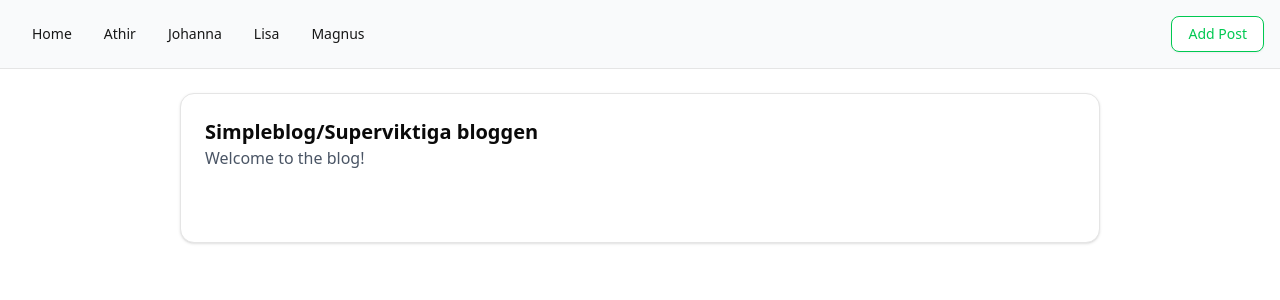
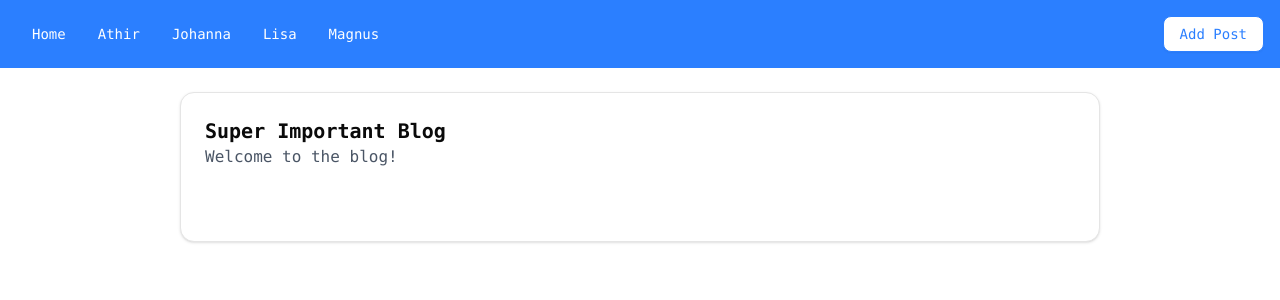
Before and after one commit to De1ora/Avancerad-JavaScript-Gruppuppgift, a React (Vite) app: page / in a window 1280 px wide. Shown: the top 300 px of the page. Built offline with nearby package versions, Linux system fonts and the light colour scheme.

Commit message:
Some fix before merge

```diff
--- a/index.html
+++ b/index.html
@@ -4,9 +4,9 @@
     <meta charset="UTF-8" />
     <link rel="icon" type="image/svg+xml" href="/vite.svg" /> <!-- Byt ikon här -->
     <meta name="viewport" content="width=device-width, initial-scale=1.0" />
-    <title>Superviktiga Bloggen</title>
+    <title>Super Important Blog</title>
   </head>
-  <body>
+  <body class="font-mono">
     <div id="root"></div>
     <script type="module" src="/src/main.jsx"></script>
   </body>
--- a/package.json
+++ b/package.json
@@ -30,6 +30,7 @@
   "devDependencies": {
     "@eslint/js": "^9.33.0",
     "@tailwindcss/postcss": "^4.1.13",
+    "@tailwindcss/typography": "^0.5.16",
     "@types/node": "^24.3.0",
     "@types/react": "^19.1.10",
     "@types/react-dom": "^19.1.7",
--- a/src/App.jsx
+++ b/src/App.jsx
@@ -1,18 +1,34 @@
 import { BrowserRouter as Router, Routes, Route, Link } from "react-router-dom";
 import { Button } from "@/components/ui/button"; // shadcn/ui button
-import { Card, CardContent, CardHeader, CardTitle, CardDescription, CardFooter } from "@/components/ui/card";
-import { Avatar, AvatarImage, AvatarFallback } from "@/components/ui/avatar";
-import { Github } from "lucide-react";
+import { Card, CardContent } from "@/components/ui/card";
 import { CreateForm } from "./Form.jsx";
 import { useState, useEffect } from "react";
 import BlogPost from "./components/BlogPost";
 import PostView from "./pages/PostView";
 
+const users = [
+  { id: "AthirK", displayName: "Athir" },
+  { id: "JoLundan", displayName: "Johanna" },
+  { id: "De1ora", displayName: "Lisa" },
+  { id: "rydalund", displayName: "Magnus" },
+];
+
+function UserBlog({ user, displayName, blogs }) {
+  return (
+    <Card className="my-6 mx-45">
+      <CardContent>
+        <h1 className="text-x1 font-bold">{displayName} blogpost</h1>
+        <BlogPost blogs={blogs} authorFilter={user} backTo={`/${user}`} />
+      </CardContent>
+    </Card>
+  );
+}
+
 function Home({ blogs }) {
   return (
     <Card className="my-6 mx-45">
       <CardContent>
-        <h1 className="text-xl font-bold">Simpleblog/Superviktiga bloggen</h1>
+        <h1 className="text-xl font-bold">Super Important Blog</h1>
         <p className="text-gray-600">Welcome to the blog!</p>
         <BlogPost blogs={blogs} latestPerAuthor backTo="/" />
       </CardContent>
@@ -20,122 +36,16 @@ function Home({ blogs }) {
   );
 }
 
-function Athir({ blogs }) {
-  return (
-    <Card className="my-6 mx-45">
-      <CardContent>
-        <h1 className="text-xl font-bold">Athir blogpost</h1>
-        {/*<p className="text-gray-600">Athir test</p>*/}
-        <BlogPost blogs={blogs} authorFilter="AthirK" backTo="/AthirK" />
-      </CardContent>
-    </Card>
-  );
-}
-
-function Johanna({ blogs }) {
-  return (
-    <Card className="my-6 mx-45">
-      <CardContent>
-        <h1 className="text-xl font-bold">Johanna blogpost</h1>
-        {/*<p className="text-gray-600">Johanna test</p>*/}
-        <BlogPost blogs={blogs} authorFilter="JoLundan" backTo="/JoLundan" />
-      </CardContent>
-    </Card>
-  );
-}
-
-function Lisa({ blogs }) {
-  return (
-    <Card className="my-6 mx-45">
-      <CardContent>
-        <h1 className="text-xl font-bold">Lisa blogpost</h1>
-        {/*<p className="text-gray-600">Lisa test</p>*/}
-        <BlogPost blogs={blogs} authorFilter="De1ora" backTo="/De1ora" />
-      </CardContent>
-    </Card>
-  );
-}
-
-function Magnus({ blogs }) {
-  return (
-    <Card className="my-6 mx-45">
-      <CardContent>
-        <h1 className="text-xl font-bold">Magnus blogpost</h1>
-         {/*<p className="text-gray-600">Magnus test</p>*/}
-        <BlogPost blogs={blogs} authorFilter="rydalund" backTo="/rydalund" />
-      </CardContent>
-    </Card>
-  );
-}
-
-{/*function BlogPost() {
+export default function App() {
+  const [showCreateForm, setShowCreateForm] = useState(false);
   const [blogs, setBlogs] = useState([]);
-
-  useEffect(() => {
-    const stored = localStorage.getItem("blogs")
-    if (stored) setBlogs(JSON.parse(stored));
-  }, []);
-
-  return (
-    <div className="p-6 space-y-4">
-      {blogs.map((blog, index) => (
-        <Card key={index} className="w-full">
-
-          <CardHeader>
-            <CardTitle>{blog.title}</CardTitle>
-          </CardHeader>
-
-          Test with p to the right -----
-          <CardContent className="flex items-start gap-x-4">
-             {blog.image && (
-              <img
-                src={blog.image}
-                alt={blog.title}
-                onError={(e) => (e.currentTarget.src = "/no-image.png")}
-                className="w-24 h-auto rounded shadow-md object-contain opacity-95"
-              />
-            )}
-            <p className="text-gray-800">{blog.content}</p>
-          </CardContent>
-
-          <CardFooter className="flex justify-between text-xs">
-
-            <div className="flex item-center gap-2">
-              <Avatar className="w-6 h-6">
-                <AvatarImage src={`https://github.com/${blog.author}.png`} alt={blog.author} />
-                <AvatarFallback>
-                  <Github className="w-4 h-4" />
-                </AvatarFallback>
-              </Avatar>
-              <p>
-                {blog.author}
-              </p>
-            </div>
-
-            <p>
-              {new Date(blog.timeStamp).toLocaleString([], {
-                year: 'numeric',
-                month: '2-digit',
-                day: '2-digit',
-                hour: '2-digit',
-                minute: '2-digit',
-              })}
-            </p>
-          </CardFooter>
-        </Card>
-      ))}
-    </div>
-  )
-}*/}
-
-export default function App() {
-
-  const [showCreateForm, setShowCreateForm] = useState(false);
-  const [blogs, setBlogs] = useState([]); {/* For lifting up blogPost state */}
+  {
+    /* For lifting up blogPost state */
+  }
 
   const toggleCreateForm = () => {
     setShowCreateForm(!showCreateForm);
-  }
+  };
 
   useEffect(() => {
     const stored = localStorage.getItem("blogs");
@@ -150,40 +60,64 @@ export default function App() {
 
   return (
     <Router>
-      <nav className="flex gap-4 p-4 bg-gray-50 border-b justify-between">
+      <nav className="flex gap-4 p-4 bg-blue-500 justify-between">
         <div>
-          <Button asChild variant="link" className="hover:text-blue-600">
+          <Button
+            asChild
+            variant="link"
+            className="text-white hover:text-black-500"
+          >
             <Link to="/">Home</Link>
           </Button>
-          <Button asChild variant="link" className="hover:text-blue-600">
-            <Link to="/AthirK">Athir</Link>
-          </Button>
-          <Button asChild variant="link" className="hover:text-blue-600">
-            <Link to="/JoLundan">Johanna</Link>
-          </Button>
-          <Button asChild variant="link" className="hover:text-blue-600">
-            <Link to="/De1ora">Lisa</Link>
-          </Button>
-          <Button asChild variant="link" className="hover:text-blue-600">
-            <Link to="/rydalund">Magnus</Link>
-          </Button>
+
+          {users.map((user) => (
+            <Button
+              key={user.id}
+              asChild
+              variant="link"
+              className="text-white hover:text-black-500"
+            >
+              <Link to={`/${user.id}`}>{user.displayName}</Link>
+            </Button>
+          ))}
         </div>
+
         <div>
-          <Button variant="outline" onClick={toggleCreateForm} className="border-green-500 text-green-500 hover:bg-green-500 hover:text-white">
+          <Button
+            variant="outline"
+            onClick={toggleCreateForm}
+            className="border-blue-500 text-blue-500 hover:bg-blue-500 hover:text-white"
+          >
             {showCreateForm ? "Close Form" : "Add Post"}
           </Button>
         </div>
       </nav>
 
-      {showCreateForm && <CreateForm onClose={() => setShowCreateForm(false)}  addBlog={addBlog}/>}
+      {showCreateForm && (
+        <CreateForm
+          onClose={() => setShowCreateForm(false)}
+          addBlog={addBlog}
+        />
+      )}
 
       <Routes>
         <Route path="/" element={<Home blogs={blogs} />} />
-        <Route path="/AthirK" element={<Athir blogs={blogs} />} />
-        <Route path="/JoLundan" element={<Johanna blogs={blogs} />} />
-        <Route path="/De1ora" element={<Lisa blogs={blogs} />} />
-        <Route path="/rydalund" element={<Magnus blogs={blogs} />} />
-        <Route path="/post/:id" element={<PostView />} /> {/*Route for specific blog post */}
+
+        {users.map((user) => (
+          <Route
+            key={user.id}
+            path={`/${user.id}`}
+            element={
+              <UserBlog
+                user={user.id}
+                displayName={user.displayName}
+                blogs={blogs}
+              />
+            }
+          />
+        ))}
+
+        <Route path="/post/:id" element={<PostView />} />
       </Routes>
     </Router>
   );
--- a/src/Form.jsx
+++ b/src/Form.jsx
@@ -21,13 +21,6 @@ export function CreateForm({ onClose, addBlog }) {
     const [contentError, setContentError] = useState(false);
 
     const navigate = useNavigate();
-    /*const [blogs, setBlogs] = useState([]);
-
-    Load existing blogs from localStorage when component mounts
-    useEffect(() => {
-        const stored = localStorage.getItem("blogs");
-        if (stored) setBlogs(JSON.parse(stored));
-    }, [])*/
 
     const changeAuthor = (e) => {
         const value = e.target.value;
@@ -97,17 +90,12 @@ export function CreateForm({ onClose, addBlog }) {
         }
 
         console.log("Form submitted");
-        addBlog(newBlog); //Prop från App
+        addBlog(newBlog); //Prop from App
 
         if (onClose) {onClose();}
 
         // Navigate to a new route based on the author
         navigate(`/${newBlog.author}`);
-
-        /*Update blogs state and save to localStorage
-        const updateBlogs = [...blogs, newBlog];
-        setBlogs(updateBlogs);
-        localStorage.setItem("blogs", JSON.stringify(updateBlogs));*/
 
         // Clear form inputs after submission
         setAuthor("");
--- a/src/blogPostsExample.jsx
+++ b/src/blogPostsExample.jsx
@@ -1,4 +1,4 @@
-import { Card, CardContent, CardHeader, CardTitle, CardDescription, CardFooter } from "@/components/ui/card";
+import { Card, CardContent, CardHeader, CardTitle, CardDescription } from "@/components/ui/card";
 
 const blogPostsExample = [
   {
--- a/src/pages/PostView.jsx
+++ b/src/pages/PostView.jsx
@@ -56,7 +56,11 @@ export default function PostView() {
               />
             </div>
           )}
-          <p className="text-gray-800">{post.content}</p>
+          <div className="prose prose-lg whitespace-pre-line text-gray-800 max-w-none space-y-6">
+            {post.content.split("\n\n").map((foo, i) => (
+              <p key={i}>{foo}</p>
+            ))}
+          </div>
         </CardContent>
 
         <CardFooter className="flex justify-between text-xs text-gray-600">
--- /dev/null
+++ b/tailwind.config.js
@@ -0,0 +1,14 @@
+/* eslint-disable no-undef */
+module.exports = {
+  content: [
+    "./index.html",
+    "./src/**/*.{js,jsx}", // React-filer
+  ],
+  theme: {
+    extend: {},
+  },
+  plugins: [
+    require('@tailwindcss/typography'), // prose
+    require('@tailwindcss/line-clamp'), // line-clamp
+  ],
+}
--- a/vite.config.js
+++ b/vite.config.js
@@ -8,6 +8,7 @@ export default defineConfig({
   plugins: [react(), tailwindcss()],
   resolve: {
     alias: {
+      // eslint-disable-next-line no-undef
       "@": path.resolve(__dirname, "./src"),
     },
   },
```
Also changed, not shown: src/components/BlogPost.jsx (+11 -16 lines), 1 other file (tests, documents, lock files or other folders).
